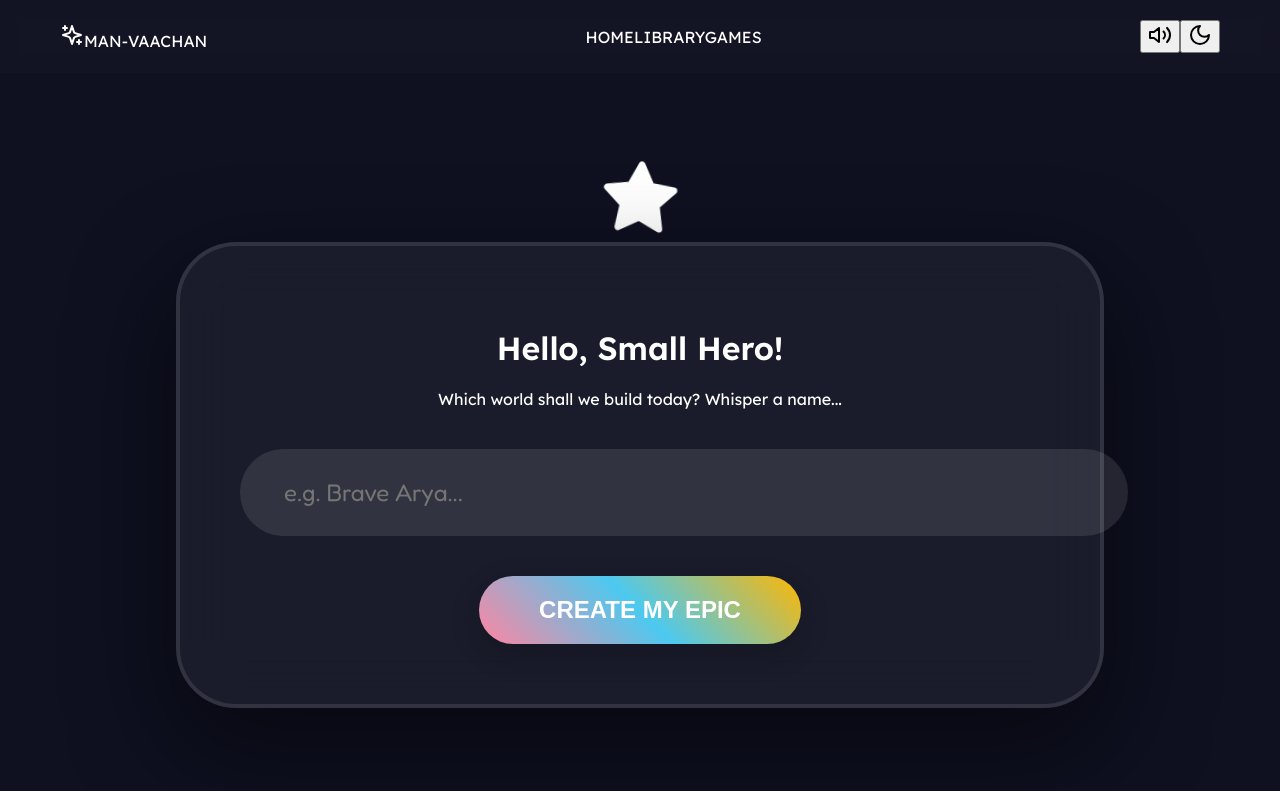
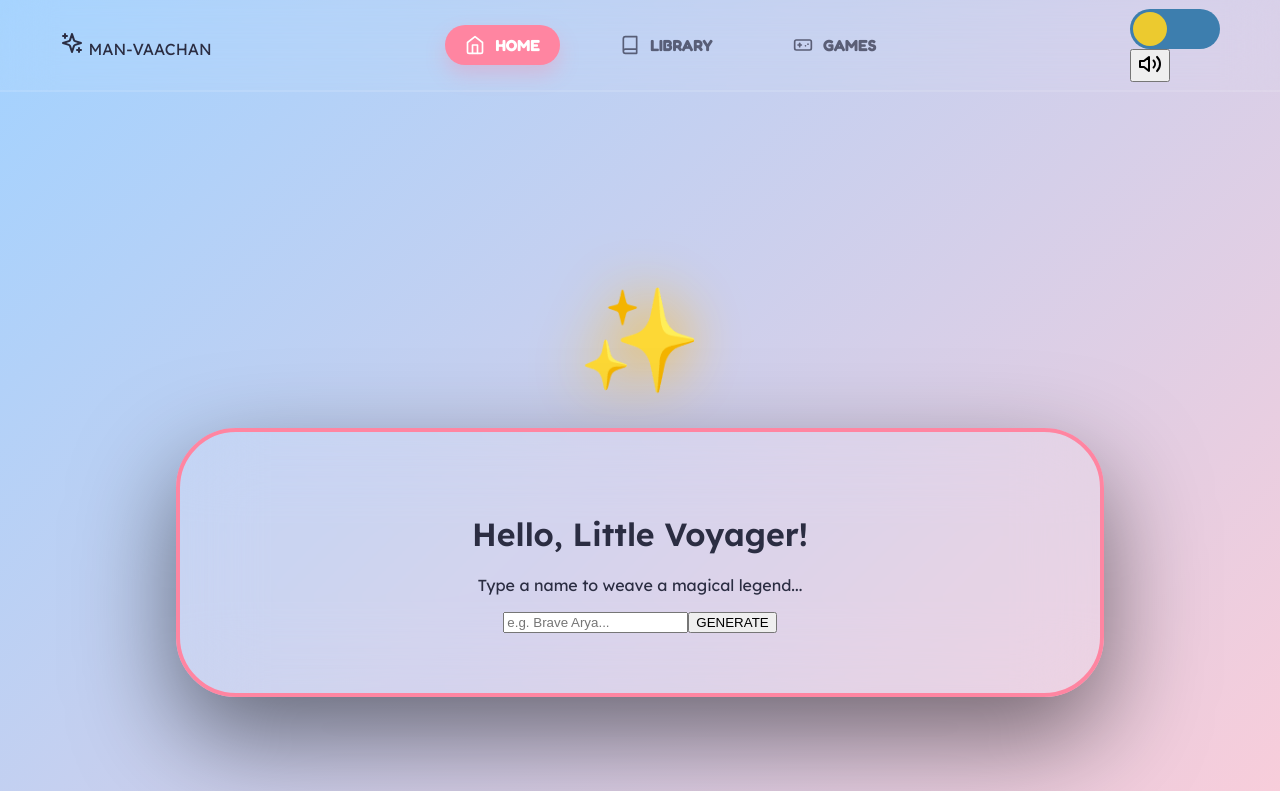
Before and after one commit to riyx-01/ManVachan_v1.0, a React (Vite) app: page / in a window 1280 px wide. Shown: the top 791 px of the page. Built offline with nearby package versions, Linux system fonts and the light colour scheme.

Commit message:
feat: Ultimate Storyland Portal with Library, Games, and Uiverse Theme Switcher

```diff
--- a/src/App.jsx
+++ b/src/App.jsx
@@ -1,64 +1,44 @@
 import React, { useState, useEffect, useRef } from 'react';
 import { motion, AnimatePresence } from 'framer-motion';
-import { Home, Book, Gamepad, ChevronRight, ChevronLeft, Volume2, VolumeX, Sun, Moon, Sparkles, Heart, Star } from 'lucide-react';
+import { Home, Book, Gamepad, Sparkles, ChevronRight, ChevronLeft, Volume2, VolumeX, Heart, Star, LayoutGrid } from 'lucide-react';
 
-// --- PLATINUM NARRATIVE ENGINE ---
-const buildEpicStory = (seed) => {
-  const hero = seed.charAt(0).toUpperCase() + seed.slice(1);
-  const scenarios = [
-    { type: "Galaxy", world: "Starlight Nebulae", tool: "Crystal Compass", obstacle: "the Shadow Storm" },
-    { type: "Jungle", world: "Evergreen Whispers", tool: "Golden Flute", obstacle: "the Sleeping Mountain" },
-    { type: "Ocean", world: "Sapphire Depths", tool: "Glowing Pearl", obstacle: "the Giant Whirlpool" }
+// --- LIBRARY DATA (10-15 Stories) ---
+const HERITAGE_LIBRARY = [
+  { id: 1, title: "The Wise Elephant", world: "Jungle", icon: "🐘", summary: "How Ganesh saved the forest with words, not tusks." },
+  { id: 2, title: "The Golden Peacock", world: "Peacock Plains", icon: "🦚", summary: "A tale of beauty and the dance of the monsoon." },
+  { id: 3, title: "Brave Little Diya", world: "Ancient Village", icon: "🪔", summary: "The light that refused to go out in the dark storm." },
+  { id: 4, title: "The Moon's Secret", world: "Night Sky", icon: "🌙", summary: "Why the moon changes its shape every night." },
+  { id: 5, title: "Ocean's Song", world: "Deep Sapphire", icon: "🐚", summary: "The shell that sang the history of the waves." },
+  { id: 6, title: "Mountain King", world: "Himalayas", icon: "🏔️", summary: "The tiger who protected the snow peaks." },
+  { id: 7, title: "River Guardian", world: "Holy Ganges", icon: "💧", summary: "How the river brings life to the golden fields." },
+  { id: 8, title: "Firefly Festival", world: "Glow Woods", icon: "✨", summary: "The smallest light that led the way home." },
+  { id: 9, title: "Bamboo Flute", world: "Jade Grove", icon: "🎋", summary: "A melody that could make the flowers bloom." },
+  { id: 10, title: "Desert Camel", world: "Silk Route", icon: "🐪", summary: "The desert traveler who knew the path by the stars." }
 ];
 
-  const hash = seed.length % scenarios.length;
-  const s = scenarios[hash];
-
+// --- STORY BUILDER ---
+const buildStoryData = (seed) => {
+  const hero = seed.charAt(0).toUpperCase() + seed.slice(1);
   return {
-    title: `${hero} and the ${s.world}`,
+    title: `${hero}'s Legend`,
     scenes: [
-      {
-        topic: "The Beginning",
-        text: `In the heart of the ${s.world}, ${hero} lived a peaceful life. But one night, a wise owl brought a message: the ${s.tool} had been lost, and only someone with a pure heart could find it.`,
-        image: `https://loremflickr.com/800/800/${s.type},fantasy,village`
-      },
-      {
-        topic: "The Journey",
-        text: `${hero} didn't hesitate. Packing a bag of hope, the adventure began. The path led deep into the unknown, where the very trees whispered secrets of the ancient past.`,
-        image: `https://loremflickr.com/800/800/${s.type},path,forest`
-      },
-      {
-        topic: "The Challenge",
-        text: `Suddenly, ${s.obstacle} blocked the way! It was cold and dark, and for a moment, ${hero} felt small. But then, the hero remembered: "Courage is not the absence of fear, but the decision to move forward."`,
-        image: `https://loremflickr.com/800/800/${s.type},storm,mystery`
-      },
-      {
-        topic: "The Solution",
-        text: `With a deep breath, ${hero} used the power of kindness. Instead of fighting, the hero sang a song of peace. The ${s.obstacle} began to melt away, revealing the ${s.tool} hidden inside.`,
-        image: `https://loremflickr.com/800/800/${s.type},magic,light`
-      },
-      {
-        topic: "The Return",
-        text: `With the ${s.tool} safe, ${hero} returned as a legend. The entire ${s.world} glowed with happiness, and the shadows were gone forever. The stars shone brighter than ever before.`,
-        image: `https://loremflickr.com/800/800/${s.type},celebration,sunset`
-      },
-      {
-        topic: "The Legacy",
-        text: `And so, the story of ${hero} reminds us all: that even the smallest person can change the world if they have the courage to try and the heart to be kind.`,
-        image: `https://loremflickr.com/800/800/${s.type},hero,statue`
-      }
+      { text: `In a land of golden clouds, ${hero} started a great journey to find the Ancient Star.`, img: `https://loremflickr.com/800/800/${seed},fantasy,light` },
+      { text: `Crossing the Whispering Bridge, ${hero} met a friendly fox who knew the way.`, img: `https://loremflickr.com/800/800/${seed},bridge,forest` },
+      { text: `Suddenly, a Shadow Storm blocked the path, but ${hero} held their lantern high.`, img: `https://loremflickr.com/800/800/${seed},storm,mystery` },
+      { text: `By sharing a kind word, the storm turned into a rain of flowers!`, img: `https://loremflickr.com/800/800/${seed},magic,flowers` },
+      { text: `Finally, ${hero} found the Star and returned home to a world full of light.`, img: `https://loremflickr.com/800/800/${seed},celebration,sunset` }
     ],
-    moral: "Kindness is the strongest magic, and courage is the bravest step."
+    moral: "A kind heart is the brightest lantern."
   };
 };
 
 export default function App() {
   const [view, setView] = useState('home');
   const [inputTerm, setInputTerm] = useState('');
-  const [story, setStory] = useState(null);
+  const [activeStory, setActiveStory] = useState(null);
   const [index, setIndex] = useState(0);
-  const [isGenerating, setIsGenerating] = useState(false);
   const [isDarkMode, setIsDarkMode] = useState(false);
+  const [score, setScore] = useState(0);
   const [isMuted, setIsMuted] = useState(false);
   const audioRef = useRef(null);
 
@@ -66,118 +46,130 @@ export default function App() {
     document.body.className = isDarkMode ? 'night-mode' : 'day-mode';
   }, [isDarkMode]);
 
-  const generateEpic = () => {
-    if (!inputTerm.trim()) return;
-    setIsGenerating(true);
-    setTimeout(() => {
-      setStory(buildEpicStory(inputTerm));
-      setIsGenerating(false);
+  const runMagic = (term) => {
+    const seed = term || inputTerm;
+    if (!seed.trim()) return;
+    setActiveStory(buildStoryData(seed));
     setView('story');
     setIndex(0);
-    }, 4000);
   };
 
   return (
-    <div className="min-h-screen relative">
+    <div className="min-h-screen">
       <audio ref={audioRef} src="https://www.soundhelix.com/examples/mp3/SoundHelix-Song-8.mp3" loop />
 
-      {/* --- PLATINUM NAVBAR --- */}
-      <nav className="navbar-platinum">
-         <div className="flex items-center gap-2">
-            <Sparkles className="text-[#4cc9f0]" />
-            <span className="font-black text-xl tracking-tighter">MAN-VAACHAN</span>
+      {/* --- ULTIMATE NAVBAR --- */}
+      <nav className="navbar-kids">
+         <div className="flex items-center gap-2 font-black text-2xl text-[#ff85a1]">
+            <Sparkles /> MAN-VAACHAN
          </div>
-         <div className="flex gap-8 font-bold text-sm">
-            <span onClick={() => setView('home')} className="cursor-pointer hover:text-[#ff85a1]">HOME</span>
-            <span className="cursor-pointer opacity-30">LIBRARY</span>
-            <span className="cursor-pointer opacity-30">GAMES</span>
+
+         <div className="nav-links-wrap">
+            <div onClick={() => setView('home')} className={`nav-tab ${view === 'home' ? 'active' : ''}`}>
+               <Home size={20} /> HOME
             </div>
-         <div className="flex gap-4">
-            <button onClick={() => setIsMuted(!isMuted)} className="p-2">{isMuted ? <VolumeX/> : <Volume2/>}</button>
-            <button onClick={() => setIsDarkMode(!isDarkMode)} className="p-2">{isDarkMode ? <Sun/> : <Moon/>}</button>
+            <div onClick={() => setView('library')} className={`nav-tab ${view === 'library' ? 'active' : ''}`}>
+               <Book size={20} /> LIBRARY
+            </div>
+            <div onClick={() => setView('games')} className={`nav-tab ${view === 'games' ? 'active' : ''}`}>
+               <Gamepad size={20} /> GAMES
+            </div>
+         </div>
+
+         <div className="flex items-center gap-6">
+            <label className="theme-switch" title="Toggle Dream Mode">
+               <input
+                 type="checkbox"
+                 className="theme-switch__checkbox"
+                 checked={isDarkMode}
+                 onChange={() => setIsDarkMode(!isDarkMode)}
+               />
+               <div className="theme-switch__container">
+                  <div className="theme-switch__sun-moon-container"></div>
+               </div>
+            </label>
+            <button onClick={() => setIsMuted(!isMuted)} className="p-2 opacity-50 hover:opacity-100 transition">
+               {isMuted ? <VolumeX /> : <Volume2 />}
+            </button>
          </div>
       </nav>
 
-      <div className="relative z-10">
+      <div className="pt-[100px]">
         <AnimatePresence mode="wait">
           {view === 'home' && (
-            <motion.div key="home" initial={{ opacity: 0 }} animate={{ opacity: 1 }} className="magic-portal">
-               <motion.div animate={{ rotate: [0, 5, -5, 0] }} transition={{ repeat: Infinity, duration: 4 }}>
-                  <Star size={80} className="text-[#ffb703] mb-6 drop-shadow-lg" fill="currentColor" />
-               </motion.div>
-               <div className="portal-glass">
-                  <h1 className="text-6xl font-black font-['Fredoka'] mb-4">Hello, Small Hero!</h1>
-                  <p className="text-xl opacity-60">Which world shall we build today? Whisper a name...</p>
-
-                  <div className="portal-input-wrap">
+            <motion.div key="home" initial={{ opacity: 0 }} animate={{ opacity: 1 }} className="home-portal-v2">
+               <div className="portal-wand-v2">✨</div>
+               <div className="magic-input-v2">
+                  <h1 className="text-6xl font-black font-['Fredoka'] mb-6">Hello, Little Voyager!</h1>
+                  <p className="text-xl opacity-60 mb-10 italic">Type a name to weave a magical legend...</p>
+                  <div className="flex gap-4">
                      <input
-                      className="portal-input"
+                       className="flex-1 bg-transparent border-b-4 border-[#ff85a1]/40 outline-none text-3xl font-medium py-2 text-center"
+                       placeholder="e.g. Brave Arya..."
                        value={inputTerm}
                        onChange={(e) => setInputTerm(e.target.value)}
-                      placeholder="e.g. Brave Arya..."
                      />
+                     <button onClick={() => runMagic()} className="px-10 py-4 bg-[#ff85a1] rounded-3xl font-black text-white hover:scale-105 transition">GENERATE</button>
                   </div>
-
-                  <button onClick={generateEpic} disabled={!inputTerm.trim() || isGenerating} className="go-btn">
-                     {isGenerating ? "WAKING UP THE MAGIC..." : "CREATE MY EPIC"}
-                  </button>
                </div>
             </motion.div>
           )}
 
-          {view === 'story' && story && (
-            <motion.div key="story" initial={{ opacity: 0, scale: 0.9 }} animate={{ opacity: 1, scale: 1 }} className="relative">
+          {view === 'library' && (
+            <motion.div key="lib" initial={{ opacity: 0, scale: 0.95 }} animate={{ opacity: 1, scale: 1 }} className="max-w-6xl mx-auto p-10 grid grid-cols-1 md:grid-cols-2 lg:grid-cols-3 gap-8">
+               {HERITAGE_LIBRARY.map((s) => (
+                 <div key={s.id} className="game-hub-card" onClick={() => runMagic(s.title)}>
+                    <div className="text-6xl mb-4">{s.icon}</div>
+                    <h3 className="text-2xl font-black">{s.title}</h3>
+                    <p className="opacity-60 text-sm mt-2">{s.summary}</p>
+                    <div className="mt-6 font-bold text-[#4cc9f0]">READ STORY →</div>
+                 </div>
+               ))}
+            </motion.div>
+          )}
 
-               {/* NAV GEMS */}
-               <div className="nav-gem prev" onClick={() => setIndex(Math.max(0, index - 1))}>
-                  <ChevronLeft size={40} />
+          {view === 'games' && (
+            <motion.div key="games" initial={{ opacity: 0 }} animate={{ opacity: 1 }} className="flex flex-col items-center gap-10 p-20">
+               <h2 className="text-5xl font-black">THE MAGIC PLAYZONE</h2>
+               <div className="grid grid-cols-1 md:grid-cols-2 gap-10 w-full max-w-4xl">
+                  <div className="game-hub-card relative overflow-hidden h-[300px] flex flex-col justify-center items-center">
+                     <Star size={60} className="text-yellow-400 mb-4 animate-spin" />
+                     <h3 className="text-3xl font-black">STAR CHASER</h3>
+                     <p className="mt-2">Score: {score}</p>
+                     <button onClick={() => setScore(score + 10)} className="mt-6 px-10 py-4 bg-yellow-400 rounded-full text-black font-black">CATCH STAR!</button>
                   </div>
+                  <div className="game-hub-card h-[300px] flex flex-col justify-center items-center">
+                     <Heart size={60} className="text-red-400 mb-4 animate-pulse" />
+                     <h3 className="text-3xl font-black">BFF MATCH</h3>
+                     <p className="mt-2 italic">A coming-soon memory challenge!</p>
+                  </div>
+               </div>
+            </motion.div>
+          )}
 
-               <div className="storybook-container">
-                  <div className="book-image-pan">
-                    <AnimatePresence mode="wait">
-                      <motion.img
-                        key={index}
-                        initial={{ opacity: 0 }}
-                        animate={{ opacity: 1 }}
-                        exit={{ opacity: 0 }}
-                        src={story.scenes[index].image}
-                        alt="scene"
-                      />
-                    </AnimatePresence>
+          {view === 'story' && activeStory && (
+            <motion.div key="story" initial={{ opacity: 0, rotateY: 90 }} animate={{ opacity: 1, rotateY: 0 }} className="relative">
+               <button className="book-nav-btn prev" onClick={() => setIndex(Math.max(0, index - 1))}><ChevronLeft size={40}/></button>
+               <button className="book-nav-btn next" onClick={() => {
+                  if (index < activeStory.scenes.length - 1) setIndex(index + 1);
+                  else setView('home');
+               }}><ChevronRight size={40}/></button>
+
+               <div className="platinum-book">
+                  <div className="w-1/2 bg-black flex p-4">
+                    <img src={activeStory.scenes[index].img} className="w-full h-full object-cover rounded-3xl" alt="scene" />
                   </div>
-                  <div className="book-text-pan">
-                     <AnimatePresence mode="wait">
-                        <motion.div
-                          key={index}
-                          initial={{ x: 20, opacity: 0 }}
-                          animate={{ x: 0, opacity: 1 }}
-                          exit={{ x: -20, opacity: 0 }}
-                          className="space-y-6"
-                        >
-                           <h3 className="text-sm font-black uppercase text-[#4cc9f0] tracking-widest">CHAPTER {index + 1}</h3>
-                           <p className="text-2xl leading-relaxed font-medium">{story.scenes[index].text}</p>
+                  <div className="w-1/2 p-20 flex flex-col justify-center text-[#2b2d42]">
+                     <h2 className="text-sm font-black text-[#4cc9f0] tracking-widest uppercase mb-4">Chapter {index + 1}</h2>
+                     <p className="text-3xl font-medium leading-relaxed">{activeStory.scenes[index].text}</p>
 
-                           {index === story.scenes.length - 1 && (
-                             <div className="mt-10 p-8 bg-yellow-400/10 border-2 border-yellow-400/20 rounded-3xl italic">
-                                <Heart className="text-red-500 mb-2" fill="currentColor" />
-                                <p className="text-xl font-bold">"{story.moral}"</p>
+                     {index === activeStory.scenes.length - 1 && (
+                       <div className="mt-12 p-8 bg-[#ffea00]/20 rounded-3xl border-2 border-[#ffea00] italic">
+                          <Heart fill="#eab308" stroke="none" className="mb-2" />
+                          <p className="text-2xl font-black">"{activeStory.moral}"</p>
                        </div>
                      )}
-                        </motion.div>
-                     </AnimatePresence>
                   </div>
-               </div>
-
-               <div className="nav-gem next" onClick={() => {
-                  if (index < story.scenes.length - 1) setIndex(index + 1);
-                  else setView('home');
-               }}>
-                  <ChevronRight size={40} />
-               </div>
-
-               <div className="text-center mt-4">
-                  <span className="text-xs font-black opacity-40 uppercase tracking-widest">Page {index + 1} of {story.scenes.length}</span>
                </div>
             </motion.div>
           )}
@@ -186,7 +178,7 @@ export default function App() {
 
       {/* --- DECORATIVE ROCKET --- */}
       <div className="fixed bottom-10 right-10 pointer-events-none opacity-20">
-         <svg viewBox="0 0 50 100" width="80">
+         <svg viewBox="0 0 50 100" width="100">
             <path d="M25 0 C15 30 10 70 10 90 L40 90 C40 70 35 30 25 0" fill="#ff85a1" />
             <circle cx="25" cy="40" r="5" fill="white" />
          </svg>
--- a/src/index.css
+++ b/src/index.css
@@ -1,147 +1,159 @@
 @import url('https://fonts.googleapis.com/css2?family=Fredoka:wght@400;600;700&family=Lexend:wght@300;400;600&display=swap');
 
 :root {
-  --magic-border: linear-gradient(45deg, #ff85a1, #4cc9f0, #ffb703);
-  --page-bg: #fefcf3;
+  --primary: #ff85a1;
+  --secondary: #4cc9f0;
+  --gold: #ffb703;
+  --glass: rgba(255, 255, 255, 0.1);
+  --paper: #fdfcf0;
 }
 
 body {
   margin: 0;
   padding: 0;
+  transition: all 0.5s ease;
+  font-family: 'Lexend', sans-serif;
   overflow-x: hidden;
-  background: #0f1020;
-  font-family: 'Lexend', sans-serif;
-  color: white;
+  height: 100vh;
 }
 
-/* --- THE MAGIC SCROLL (Home) --- */
-.magic-portal {
-  min-height: 80vh;
+body.day-mode { background: linear-gradient(135deg, #a2d2ff, #f8cdda); color: #2b2d42; }
+body.night-mode { background: linear-gradient(135deg, #0f0c29, #302b63, #24243e); color: white; }
+
+/* --- THE PERSISTENT GLASS NAVBAR --- */
+.navbar-kids {
+  position: fixed;
+  top: 0; left: 0; right: 0;
+  height: 90px;
+  background: rgba(255, 255, 255, 0.05);
+  backdrop-filter: blur(25px);
+  z-index: 2000;
+  display: flex;
+  align-items: center;
+  justify-content: space-between;
+  padding: 0 60px;
+  border-bottom: 2px solid rgba(255, 255, 255, 0.1);
+}
+
+.nav-links-wrap {
+  display: flex;
+  gap: 40px;
+  font-family: 'Fredoka', sans-serif;
+  font-weight: 700;
+}
+
+.nav-tab {
+  cursor: pointer;
+  padding: 10px 20px;
+  border-radius: 50px;
+  transition: 0.3s;
+  display: flex;
+  align-items: center;
+  gap: 10px;
+  color: inherit;
+  opacity: 0.7;
+}
+
+.nav-tab.active { background: var(--primary); color: white; opacity: 1; box-shadow: 0 10px 20px rgba(255, 133, 161, 0.3); }
+
+/* --- THEME SWITCHER (Uiverse Galahhad) --- */
+.theme-switch {
+  --toggle-size: 20px;
+  --container-width: 5.625em;
+  --container-height: 2.5em;
+  --container-radius: 6.25em;
+  --container-light-bg: #3D7EAE;
+  --container-night-bg: #1D1F2C;
+  --circle-container-diameter: 3.375em;
+  --sun-moon-diameter: 2.125em;
+  --sun-bg: #ECCA2F;
+  --moon-bg: #C4C9D1;
+  --spot-color: #959DB1;
+  --transition: .5s cubic-bezier(0, -0.02, 0.4, 1.25);
+  cursor: pointer;
+}
+.theme-switch__checkbox { display: none; }
+.theme-switch__container {
+  width: var(--container-width); height: var(--container-height);
+  background-color: var(--container-light-bg); border-radius: var(--container-radius);
+  position: relative; overflow: hidden; transition: var(--transition);
+}
+.theme-switch__sun-moon-container {
+  position: absolute; width: var(--sun-moon-diameter); height: var(--sun-moon-diameter);
+  background: var(--sun-bg); border-radius: 50%; left: 3px; top: 3px; transition: var(--transition);
+}
+.theme-switch__checkbox:checked + .theme-switch__container { background-color: var(--container-night-bg); }
+.theme-switch__checkbox:checked + .theme-switch__container .theme-switch__sun-moon-container {
+  transform: translateX(48px); background: var(--moon-bg);
+}
+
+/* --- THE MAGIC PORTAL HOME --- */
+.home-portal-v2 {
+  min-height: 100vh;
   display: flex;
   flex-direction: column;
   align-items: center;
   justify-content: center;
-  text-align: center;
-  padding: 40px;
+  padding-top: 100px;
 }
 
-.portal-glass {
-  background: rgba(255, 255, 255, 0.05);
-  backdrop-filter: blur(30px);
+.portal-wand-v2 {
+  font-size: 100px;
+  filter: drop-shadow(0 0 30px var(--gold));
+  animation: magic-float 4s infinite ease-in-out;
+}
+
+@keyframes magic-float { 0%, 100% { transform: translateY(0); } 50% { transform: translateY(-30px); } }
+
+.magic-input-v2 {
+  background: rgba(255, 255, 255, 0.1);
+  backdrop-filter: blur(40px);
   padding: 60px;
   border-radius: 60px;
-  border: 4px solid rgba(255, 255, 255, 0.1);
+  border: 4px solid var(--primary);
+  width: 90%; max-width: 800px;
+  text-align: center;
   box-shadow: 0 40px 100px rgba(0,0,0,0.5);
-  max-width: 800px;
-  width: 100%;
 }
 
-.portal-input-wrap {
-  position: relative;
-  margin: 40px 0;
-}
-
-.portal-input {
-  width: 100%;
-  background: rgba(255,255,255,0.1);
-  border: 4px solid transparent;
-  padding: 25px 40px;
-  border-radius: 100px;
-  color: white;
-  font-size: 24px;
-  font-family: 'Fredoka', sans-serif;
-  outline: none;
-  transition: 0.4s;
-}
-
-.portal-input:focus {
-  background: rgba(255,255,255,0.15);
-  border-color: #4cc9f0;
-  box-shadow: 0 0 40px rgba(76, 201, 240, 0.3);
-}
-
-.go-btn {
-  background: var(--magic-border);
-  border: none;
-  padding: 20px 60px;
-  border-radius: 100px;
-  color: white;
-  font-weight: 800;
-  font-size: 24px;
-  cursor: pointer;
-  box-shadow: 0 10px 30px rgba(0,0,0,0.2);
-  transition: 0.3s;
-}
-
-.go-btn:hover { transform: scale(1.05); filter: brightness(1.2); }
-
-/* --- THE FIXED STORYBOOK --- */
-.storybook-container {
-  max-width: 1100px;
-  width: 95%;
-  height: 650px;
-  background: white;
-  margin: 50px auto;
+/* --- THE FIXED-BOOK READER --- */
+.platinum-book {
+  width: 1100px; height: 650px;
+  background: var(--paper);
   border-radius: 40px;
   display: flex;
   overflow: hidden;
+  position: relative;
   box-shadow: 0 40px 100px rgba(0,0,0,0.6);
-  position: relative;
+  margin: 50px auto;
 }
 
-.book-image-pan {
-  width: 50%;
-  height: 100%;
-  background: #000;
-  position: relative;
-}
-
-.book-image-pan img {
-  width: 100%;
-  height: 100%;
-  object-fit: cover;
-}
-
-.book-text-pan {
-  width: 50%;
-  height: 100%;
-  background: var(--page-bg);
-  padding: 60px;
-  display: flex;
-  flex-direction: column;
-  justify-content: center;
-  color: #2b2d42;
-}
-
-/* --- NAVIGATION GEMS --- */
-.nav-gem {
+.book-nav-btn {
   position: absolute;
-  top: 50%;
-  transform: translateY(-50%);
-  width: 80px;
-  height: 80px;
-  background: var(--magic-border);
+  top: 50%; transform: translateY(-50%);
+  width: 90px; height: 90px;
+  background: var(--gold);
   border-radius: 50%;
-  display: flex;
-  align-items: center;
-  justify-content: center;
+  border: none;
+  cursor: pointer;
   color: white;
-  cursor: pointer;
-  z-index: 100;
-  box-shadow: 0 15px 40px rgba(0,0,0,0.3);
+  z-index: 1000;
+  display: flex; align-items: center; justify-content: center;
+  box-shadow: 0 10px 30px rgba(0,0,0,0.3);
   transition: 0.3s;
 }
+.book-nav-btn:hover { transform: translateY(-50%) scale(1.15); filter: brightness(1.2); }
+.book-nav-btn.prev { left: -45px; }
+.book-nav-btn.next { right: -45px; }
 
-.nav-gem:hover { width: 90px; height: 90px; }
-.nav-gem.prev { left: -40px; }
-.nav-gem.next { right: -40px; }
-
-/* --- MISC --- */
-.navbar-platinum {
-  padding: 20px 60px;
-  display: flex;
-  justify-content: space-between;
-  align-items: center;
-  background: rgba(255,255,255,0.02);
-  backdrop-filter: blur(10px);
+/* --- GAMES ZONE --- */
+.game-hub-card {
+  background: var(--glass);
+  padding: 30px;
+  border-radius: 40px;
+  text-align: center;
+  border: 4px solid rgba(255,255,255,0.1);
+  transition: 0.3s;
+  cursor: pointer;
 }
+.game-hub-card:hover { transform: translateY(-10px); border-color: var(--gold); }
```
Lines whose indentation alone changed are shown as unchanged.
